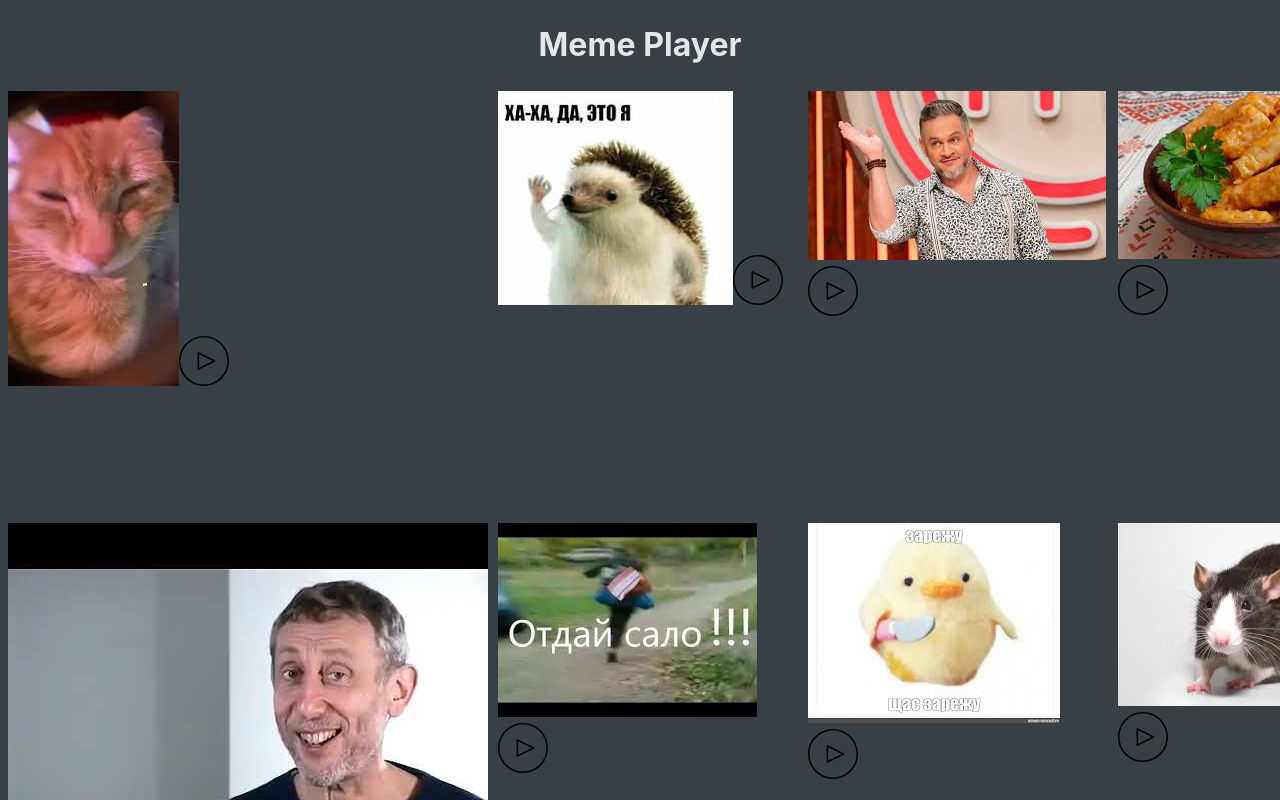
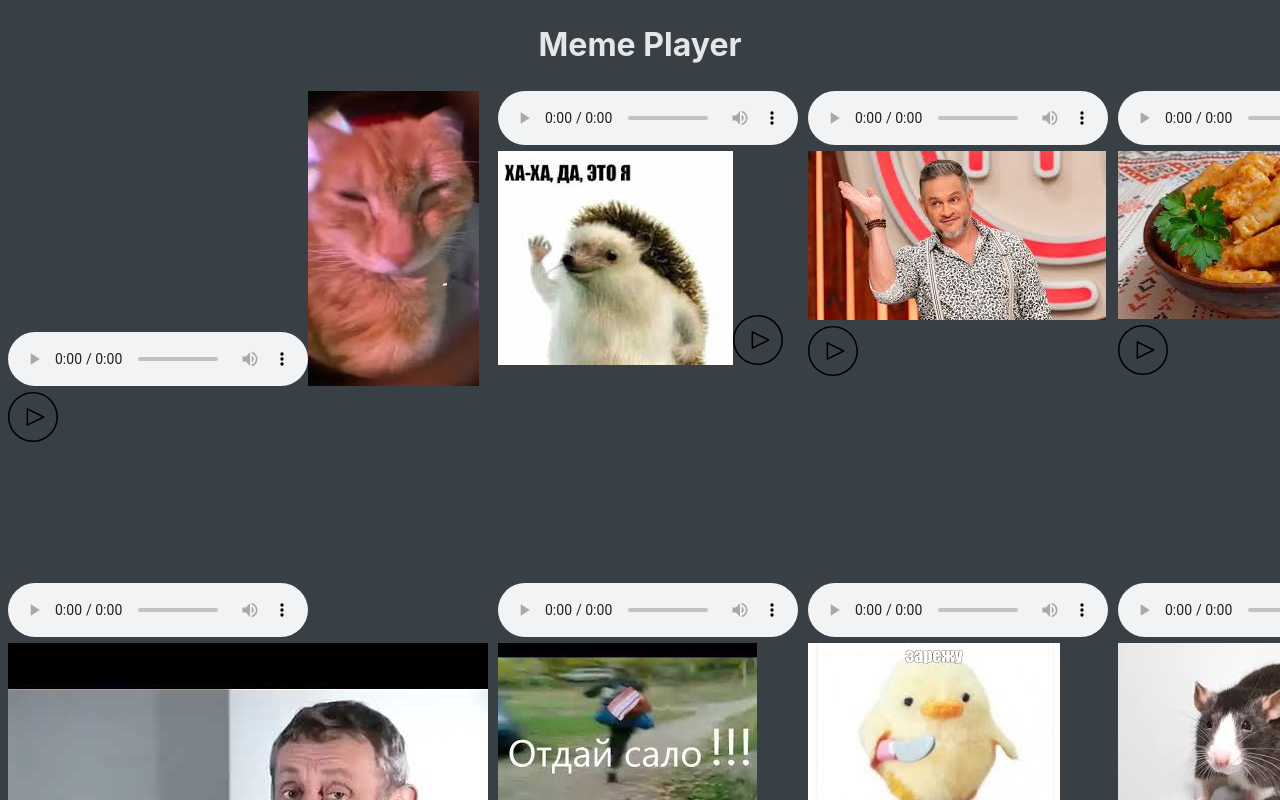
Before and after one commit to inceon/meme-sound, a React (Vite) app: page / in a window 1280 px wide. Shown: the top 800 px of the page. Built offline with nearby package versions, Linux system fonts and the light colour scheme.

Commit message:
little change to control

```diff
--- a/src/audio-player/AudioPlayer.component.tsx
+++ b/src/audio-player/AudioPlayer.component.tsx
@@ -35,7 +35,7 @@ const AudioPlayer: React.FC<AudioPlayerProps> = ({src, type, name, image}) => {
 
 	return (
 		<div className={style.audioPlayer} onClick={togglePlayPause}>
-			<audio ref={audioRef} controls style={{display : 'none'}}>
+			<audio ref={audioRef} controls >
 				<source src={src} type={type}/>
 				Your browser does not support the audio element.
 			</audio>
--- a/src/audio-player/AudioPlayer.module.css
+++ b/src/audio-player/AudioPlayer.module.css
@@ -4,6 +4,14 @@
 	height: 250px;
 	border-radius: 10px;
 	cursor: pointer;
+
+	audio {
+		position: absolute;
+		bottom: 5px;
+		left: 5px;
+		width: calc(100% - 10px);
+		height: 30px;
+		}
 
 	img {
 		width: 100%;
```
